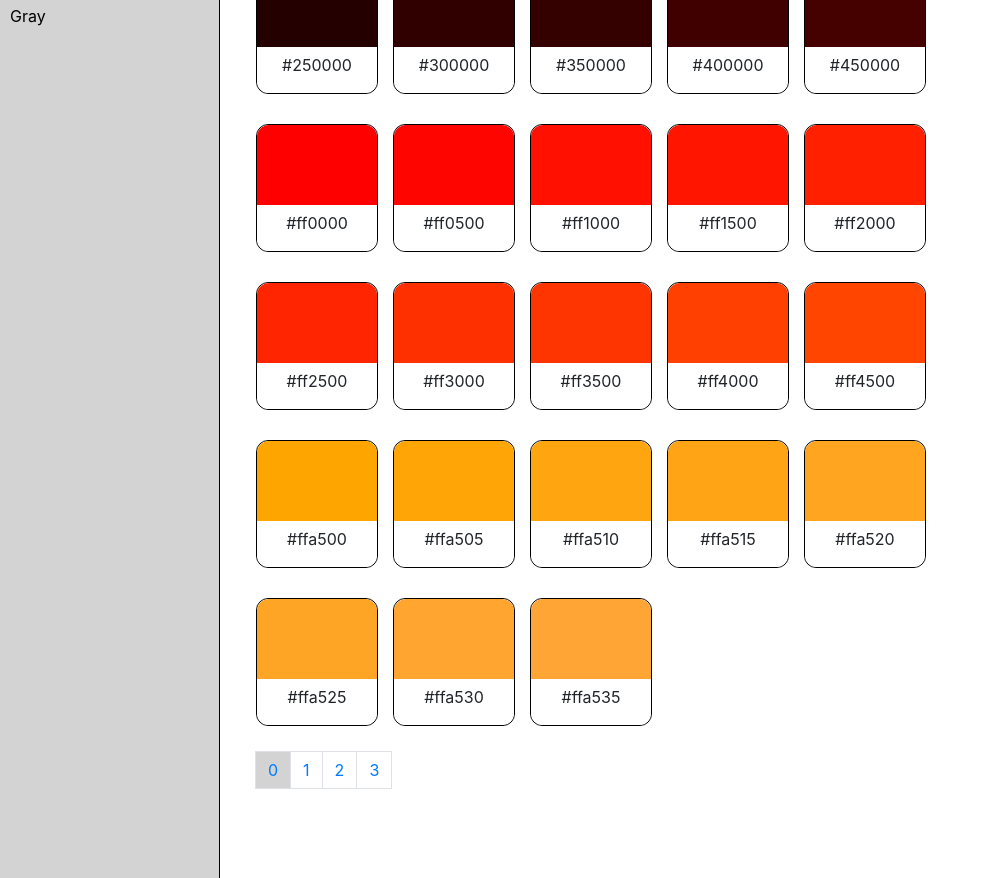
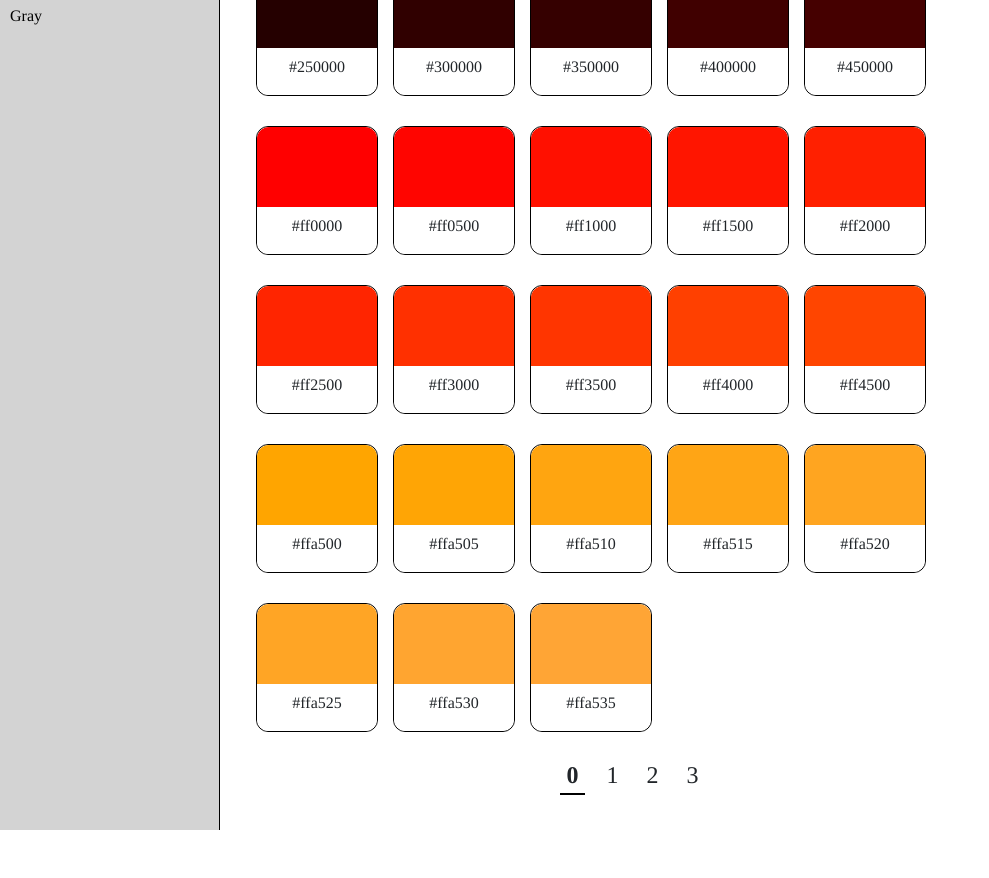
Before and after one commit to curtisyungen/hh-interview, a React (Create React App) app: page /list in a window 1280 px wide. Shown: the part 280-1158 px from the top of the page, without its empty margins (0-989 px from the left). After the commit the page ends 1110 px from the top, so only its background shows below. Built offline with nearby package versions, Linux system fonts and the light colour scheme.

Commit message:
Add files via upload

```diff
--- a/src/App.css
+++ b/src/App.css
@@ -19,6 +19,7 @@ html {
   display: flex;
   flex-direction: row;
   flex-wrap: wrap;
+  font-family: "Source Serif Pro", Times, Serif;
   position: relative;
 }
 
--- a/src/App.js
+++ b/src/App.js
@@ -42,7 +42,17 @@ class App extends Component {
   // Generates an array of hex codes to populate color inventory
   getHexCodes = () => {
     let hexCodes = [];
-    let chars = ["00", "05", "10", "15", "20", "25", "30", "35", "40", "45"];
+    let chars = [];
+
+    let increment = 5;
+    let char = "";
+    for (var i=0; i<COLOR_VARIATIONS; i++) {
+      char = 0 + increment * i;
+      if (char < 10) {
+        char = `0${char}`;
+      }
+      chars.push(char);
+    }
 
     let code;
     // colors: #000000, #ff0000, #ffa500, #ffff00, #008000, #0000ff, #800080, #654321, #808080
--- a/src/pages/ListView.css
+++ b/src/pages/ListView.css
@@ -9,14 +9,29 @@
 
 .page-item {
     cursor: pointer;
+    display: inline-block;
+    margin-right: 15px;
+    width: 25px;
+}
+
+.pagination {
+    left: 50%;
+    position: absolute;
+    text-align: center;
+    transform: translate(-50%);
 }
 
 .paginationBar {
+    font-size: 24px;
+    display: inline-block;
     margin: 0px auto;
     margin-top: 10px;
+    position: relative;
+    text-align: center;
     width: 100%;
 }
 
 .page-true {
-    background: lightgray;
+    border-bottom: 2px solid black;
+    font-weight: 700;
 }
--- a/src/pages/ListView.js
+++ b/src/pages/ListView.js
@@ -25,7 +25,7 @@ class ListView extends Component {
                         {this.props.pages ? (
                             this.props.pages.map(page => (
                                 <li
-                                    className={`page-item page-link page-${this.props.currPage === page}`}
+                                    className={`page-item page-${this.props.currPage === page}`}
                                     onClick={this.props.paginate.bind(null, page)}
                                 >
                                     {page}
```
